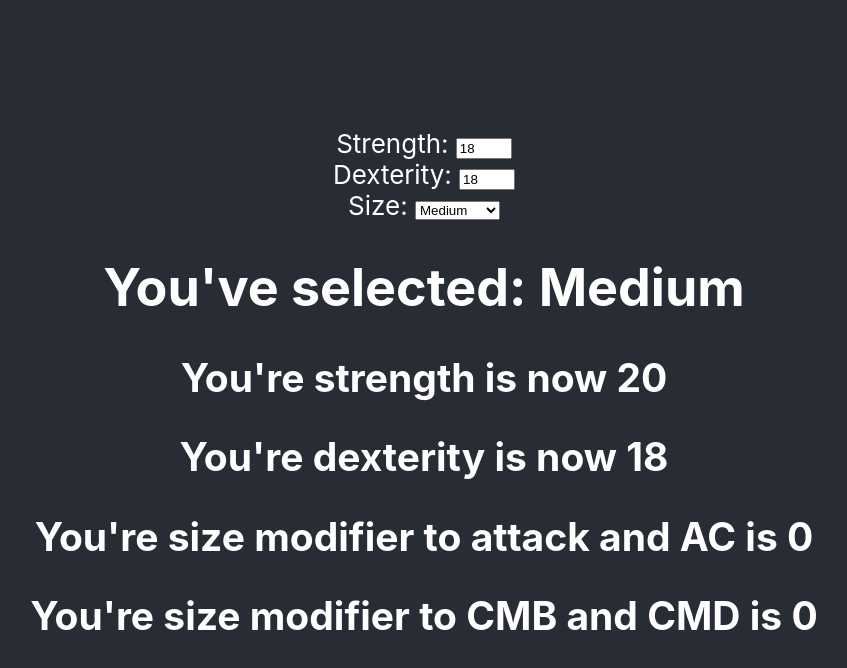
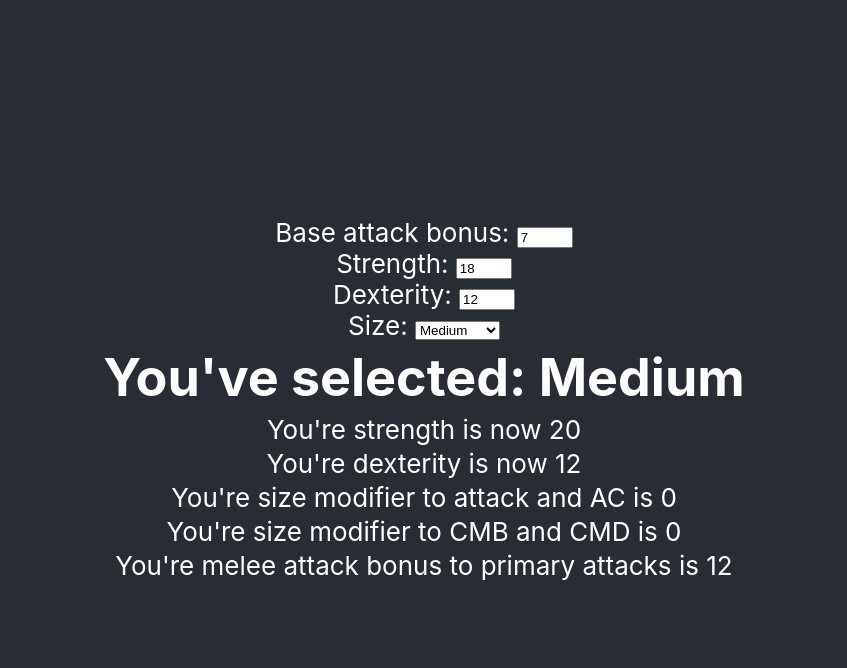
Before and after one commit to ethanvernon/interactive-wildshape, a React (Create React App) app: page / in a window 1280 px wide. Shown: the top 668 px of the page, without its empty margins (216-1063 px from the left). Built offline with nearby package versions, Linux system fonts and the light colour scheme.

Commit message:
Added a new feature to input your BAB, and calculate melee attack bonus

```diff
--- /dev/null
+++ b/src/BabInput.js
@@ -0,0 +1,36 @@
+import React, { Component } from 'react';
+import './App.css';
+
+export class BabInput extends Component {
+  constructor(props) {
+    super(props);
+    this.handleBabChange = this.handleBabChange.bind(this);
+  }
+
+  handleBabChange(e) {
+  	/*console.log(e.target.value);
+    const newStrength = this.props.changeStr(parseInt(e.target.value));
+    console.log("changeStr changed to "+ newStrength);
+    this.props.onChange(newStrength);*/
+
+    this.props.onChange(parseInt(e.target.value), this.props.changeBab(parseInt(e.target.value)));
+  }
+
+
+
+
+  render() {
+    return (
+      <div>
+        <span>Base attack bonus: </span>
+        <input
+        	id="babScore"
+        	type="number"
+        	min="0"
+        	max="20"
+        	defaultValue={this.props.bab}
+        	onInput = {this.handleBabChange}/>
+      </div>
+    );
+  }
+}
--- a/src/Child.js
+++ b/src/Child.js
@@ -13,7 +13,8 @@ export class Child extends Component {
     const newDex = this.props.checkDex(form);
     const sizeModAA = this.props.checkSizeMod(form);
     const sizeModCMBD = this.props.checkSizeMod(form) * -1;
-    this.props.onChange(form, newStrength, newDex, sizeModAA, sizeModCMBD);
+    const newMAB = this.props.checkMab(sizeModAA, newStrength);
+    this.props.onChange(form, newStrength, newDex, sizeModAA, sizeModCMBD, newMAB);
   }
 
 
--- a/src/Parent.js
+++ b/src/Parent.js
@@ -4,29 +4,34 @@ import { Child } from './Child';
 import { Sibling } from './Sibling';
 import { StrInput } from './StrInput';
 import { DexInput } from './DexInput';
+import { BabInput } from './BabInput';
 
 export class Parent extends Component {
   constructor(props) {
     super(props);
-    this.state = {form: 'Medium', strength: 18, dex: 18, modStrength: 20, modDex: 18, modAA: 0, modCMBD: 0};
+    this.state = {form: 'Medium', strength: 18, dex: 12, modStrength: 20, modDex: 12, modAA: 0, modCMBD: 0, bab: 7, modMAB: 12};
     this.changeForm = this.changeForm.bind(this);
     this.checkStrength = this.checkStrength.bind(this);
     this.changeStrState = this.changeStrState.bind(this);
     this.checkDex = this.checkDex.bind(this);
     this.changeDexState = this.changeDexState.bind(this);
     this.checkSizeMod = this.checkSizeMod.bind(this);
+    this.checkMabOnBabChange = this.checkMabOnBabChange.bind(this);
+    this.checkMabOnSizeChange = this.checkMabOnSizeChange.bind(this);
+    this.changeBabState = this.changeBabState.bind(this);
   }
 
 
   //passed to Child as prop
   //updates this.state.modStrength, this.dexStrength, this.form whenever size changes
-  changeForm(newForm, newStrength, newDex, newSizeModAA, newSizeModCMBD) {
+  changeForm(newForm, newStrength, newDex, newSizeModAA, newSizeModCMBD, newMAB) {
     this.setState({
       form: newForm,
       modStrength: newStrength,
       modDex: newDex,
       modAA: newSizeModAA,
-      modCMBD: newSizeModCMBD
+      modCMBD: newSizeModCMBD,
+      modMAB: newMAB
     });
   }
 
@@ -36,9 +41,9 @@ export class Parent extends Component {
   //recevies 2 arguments from StrInput.js, new strength and modified strength
   changeStrState(newStrength, mod) {
     this.setState({
-      form: this.state.form,
       strength: newStrength,
-      modStrength: mod
+      modStrength: mod,
+      modMAB: this.state.bab + this.state.modAA + Math.floor((mod-10)/2)
     });
 
     console.log("Strength is " + this.state.strength);
@@ -55,6 +60,19 @@ export class Parent extends Component {
     });
 
     console.log("Dexterity is " + this.state.dex);
+  }
+
+  //passed to BabInput as prop
+  //reflects any changes to the character bab
+  //recevies 2 arguments from BabInput.js, new bab and modified bab
+  changeBabState(newBab, mod) {
+    this.setState({
+      form: this.state.form,
+      bab: newBab,
+      modMAB: mod
+    });
+
+    console.log("modified melee attack bonus is " + this.state.modMAB);
   }
 
 
@@ -106,7 +124,7 @@ export class Parent extends Component {
 
   //passed to and gets called by Child and dexInput (prop)
   //checks argument typeof via conditional statement
-  //calculates new modified dex score whenever size or dex changs
+  //calculates new modified dex score whenever size or dex changes
   checkDex(argument) {
     console.log("checkDex was called");
     console.log("form is: " + argument);
@@ -179,9 +197,30 @@ export class Parent extends Component {
     }
   }
 
+  //passed to and gets called by BabInput (prop)
+  //calculates new modified bab score whenever bab changes
+  checkMabOnBabChange(argument) {
+    console.log("checkMabOnBabChange was called");
+    console.log("bab is: " + argument);
+    return argument+this.state.modAA+Math.floor((this.state.modStrength-10)/2);
+  }
+
+  //passed to and gets called by Child (prop)
+  //calculates new modified bab score whenever size changes
+  //takes size modifier to attack and AC as argument and modified strength from size change
+  checkMabOnSizeChange(argument, modStr) {
+    console.log("checkMabOnSizeChange was called");
+    console.log("modifier to attack and ac is: " + argument);
+    return argument+this.state.bab+Math.floor((modStr-10)/2);
+  }
+
   render() {
     return (
       <div>
+        <BabInput
+          onChange = {this.changeBabState}
+          changeBab = {this.checkMabOnBabChange}
+          bab = {this.state.bab} />
         <StrInput
           onChange = {this.changeStrState}
           changeStr = {this.checkStrength}
@@ -194,13 +233,15 @@ export class Parent extends Component {
           onChange = {this.changeForm}
           checkStrength = {this.checkStrength}
           checkDex = {this.checkDex}
-          checkSizeMod = {this.checkSizeMod}/>
+          checkSizeMod = {this.checkSizeMod}
+          checkMab = {this.checkMabOnSizeChange}/>
         <Sibling
           form = {this.state.form}
           modStrength ={this.state.modStrength}
           modDex = {this.state.modDex}
           modAA = {this.state.modAA}
-          modCMBD = {this.state.modCMBD}/>
+          modCMBD = {this.state.modCMBD}
+          modBab = {this.state.modMAB}/>
       </div>
       );
   }
--- a/src/Sibling.js
+++ b/src/Sibling.js
@@ -10,14 +10,16 @@ export class Sibling extends Component {
     const dexterity = this.props.modDex;
     const modAA = this.props.modAA;
     const modCMBD = this.props.modCMBD;
+    const modBab = this.props.modBab;
 
     return (
       <div>
         <h1>You've selected: {form}</h1>
-        <h2>You're strength is now {strength}</h2>
-        <h2>You're dexterity is now {dexterity}</h2>
-        <h2>You're size modifier to attack and AC is {modAA}</h2>
-        <h2>You're size modifier to CMB and CMD is {modCMBD}</h2>
+        <p>You're strength is now {strength}</p>
+        <p>You're dexterity is now {dexterity}</p>
+        <p>You're size modifier to attack and AC is {modAA}</p>
+        <p>You're size modifier to CMB and CMD is {modCMBD}</p>
+        <p>You're melee attack bonus to primary attacks is {modBab}</p>
       </div>
     );
   }
--- a/src/index.css
+++ b/src/index.css
@@ -12,3 +12,11 @@ code {
   font-family: source-code-pro, Menlo, Monaco, Consolas, "Courier New",
     monospace;
 }
+
+h1 {
+	margin: 5px;
+}
+
+p {
+	margin: 3px;
+}
```
